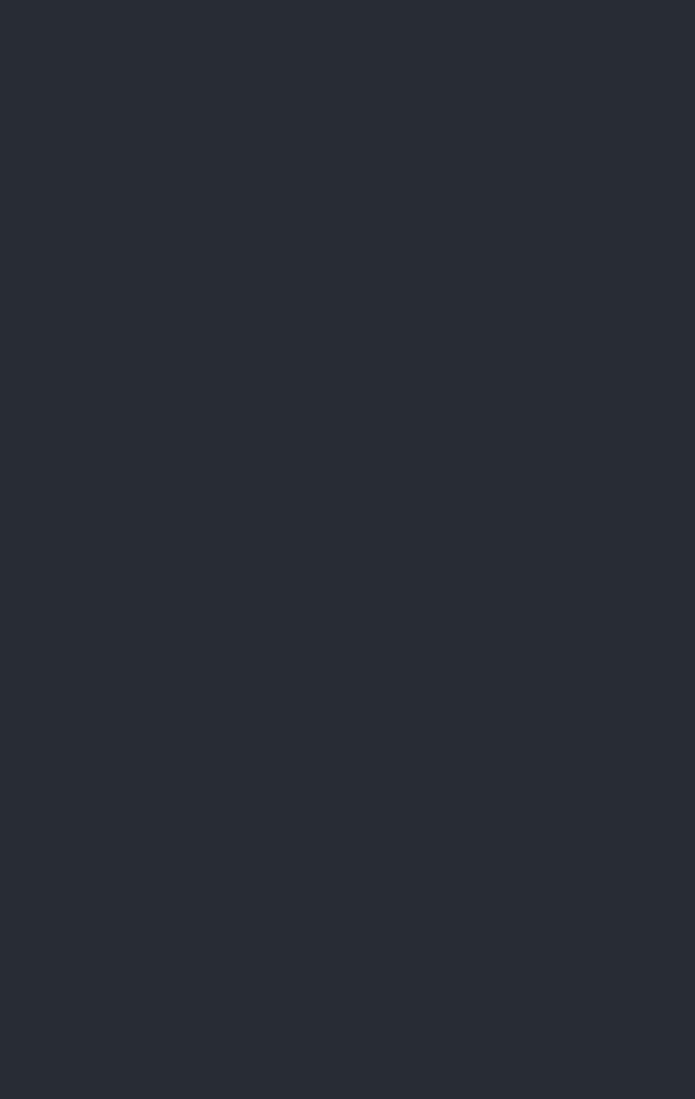
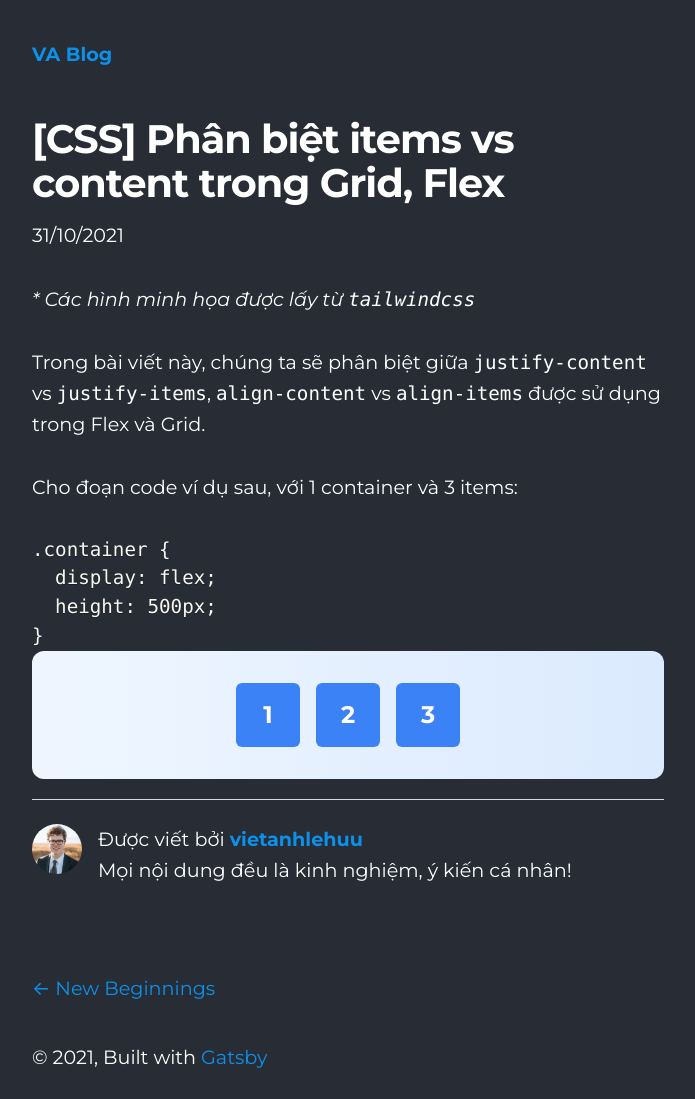
Before and after one commit to vietanhlehuu/blog, a Gatsby site: page /content-vs-items-css/ in a window 1280 px wide. Before the commit this address had no page. Shown: the whole page, without its empty margins (292-987 px from the left). Before the commit the page ends 800 px from the top, so only its background shows below. Built offline with nearby package versions, Linux system fonts and the light colour scheme; Gatsby itself is replaced by a stand-in of ours; some packages are replaced by stand-ins of ours; code samples lack their colours.

Commit message:
Update styles

````diff
--- /dev/null
+++ b/content/blog/content-vs-items-css/index.md
@@ -0,0 +1,26 @@
+---
+title: "[CSS] Phân biệt items vs content trong Grid, Flex"
+date: "2021-10-31T00:45:07.421Z"
+description: "Trong bài viết này, chúng ta sẽ phân biệt giữa justify-content vs justify-items, align-content vs align-items được sử dụng trong Flex và Grid"
+---
+
+_\* Các hình minh họa được lấy từ `tailwindcss`_
+
+Trong bài viết này, chúng ta sẽ phân biệt giữa `justify-content` vs `justify-items`, `align-content` vs `align-items` được sử dụng trong Flex và Grid.
+
+Cho đoạn code ví dụ sau, với 1 container và 3 items:
+
+```css
+.container {
+  display: flex;
+  height: 500px;
+}
+```
+
+<div class="rounded-xl overflow-hidden bg-gradient-to-r from-blue-50 to-blue-100 p-6">
+  <div class="flex justify-center">
+    <div class="w-16 h-16 text-white text-2xl font-extrabold rounded-md flex items-center justify-center bg-blue-500 m-2">1</div>
+    <div class="w-16 h-16 text-white text-2xl font-extrabold rounded-md flex items-center justify-center bg-blue-500 m-2">2</div>
+    <div class="w-16 h-16 text-white text-2xl font-extrabold rounded-md flex items-center justify-center bg-blue-500 m-2">3</div>
+  </div>
+</div>
--- a/content/blog/hello-world/index.md
+++ b/content/blog/hello-world/index.md
@@ -3,6 +3,8 @@ title: Hello World
 date: "2015-05-01T22:12:03.284Z"
 description: "Hello World"
 ---
+
+<h1 class="text-center"> Hehehe </h1>
 
 This is my first post on my new fake blog! How exciting!
 
--- a/gatsby-browser.js
+++ b/gatsby-browser.js
@@ -5,4 +5,4 @@ import "./src/normalize.css"
 import "./src/style.css"
 
 // Highlighting for code blocks
-import "prismjs/themes/prism.css"
+import "prismjs/themes/prism-okaidia.css"
--- a/gatsby-config.js
+++ b/gatsby-config.js
@@ -51,6 +51,7 @@ module.exports = {
     },
     `gatsby-transformer-sharp`,
     `gatsby-plugin-sharp`,
+    'gatsby-plugin-postcss',
     // {
     //   resolve: `gatsby-plugin-google-analytics`,
     //   options: {
--- a/package.json
+++ b/package.json
@@ -31,7 +31,11 @@
     "react-helmet": "^6.1.0"
   },
   "devDependencies": {
-    "prettier": "^2.4.1"
+    "autoprefixer": "^10.4.0",
+    "gatsby-plugin-postcss": "^5.0.0",
+    "postcss": "^8.3.11",
+    "prettier": "^2.4.1",
+    "tailwindcss": "^2.2.19"
   },
   "homepage": "https://github.com/gatsbyjs/gatsby-starter-blog#readme",
   "keywords": [
--- /dev/null
+++ b/postcss.config.js
@@ -0,0 +1,6 @@
+module.exports = {
+  plugins: {
+    tailwindcss: {},
+    autoprefixer: {},
+  },
+}
--- a/src/components/bio.js
+++ b/src/components/bio.js
@@ -19,7 +19,7 @@ const Bio = () => {
             summary
           }
           social {
-            twitter
+            facebook
           }
         }
       }
@@ -44,7 +44,7 @@ const Bio = () => {
       />
       {author?.name && (
         <p>
-          Được viết bởi <a href={`https://twitter.com/${social?.facebook || ``}`}>
+          Được viết bởi <a href={`${social?.facebook || ``}`}>
             <strong>{author.name}</strong></a> <br />{author?.summary || null}
 
         </p>
--- a/src/pages/index.js
+++ b/src/pages/index.js
@@ -25,7 +25,7 @@ const BlogIndex = ({ data, location }) => {
 
   return (
     <Layout location={location} title={siteTitle}>
-      <Seo title="All posts" />
+      <Seo title="Tất cả bài viết" />
       <Bio />
       <ol style={{ listStyle: `none` }}>
         {posts.map(post => {
@@ -79,7 +79,7 @@ export const pageQuery = graphql`
           slug
         }
         frontmatter {
-          date(formatString: "MMMM DD, YYYY")
+          date(formatString:  "DD/MM/YYYY")
           title
           description
         }
--- a/src/style.css
+++ b/src/style.css
@@ -1,5 +1,8 @@
 /* CSS Custom Properties Definitions */
 @import url("https://fonts.googleapis.com/css2?family=Montserrat:ital,wght@0,400;0,700;1,400&display=swap");
+@tailwind base;
+@tailwind components;
+@tailwind utilities;
 
 :root {
   --maxWidth-none: "none";
@@ -321,6 +324,9 @@ a:focus {
   margin-bottom: var(--spacing-8);
 }
 
+:not(pre) > code[class*="language-"] {
+  background-color: var(--color-primary) !important;
+}
 /* Media queries */
 
 @media (max-width: 42rem) {
--- a/src/templates/blog-post.js
+++ b/src/templates/blog-post.js
@@ -29,7 +29,7 @@ const BlogPostTemplate = ({ data, location }) => {
           dangerouslySetInnerHTML={{ __html: post.html }}
           itemProp="articleBody"
         />
-        <hr />
+        <hr style={{ marginTop: 20 }} />
         <footer>
           <Bio />
         </footer>
@@ -83,7 +83,7 @@ export const pageQuery = graphql`
       html
       frontmatter {
         title
-        date(formatString: "MMMM DD, YYYY")
+        date(formatString: "DD/MM/YYYY")
         description
       }
     }
--- /dev/null
+++ b/tailwind.config.js
@@ -0,0 +1,12 @@
+module.exports = {
+  mode: "jit",
+  purge: ['./src/**/*.{js,jsx,ts,tsx}', './content/**/*.md'],
+  darkMode: false, // or 'media' or 'class'
+  theme: {
+    extend: {},
+  },
+  variants: {
+    extend: {},
+  },
+  plugins: [],
+}
````
Also changed, not shown: 1 other file.
